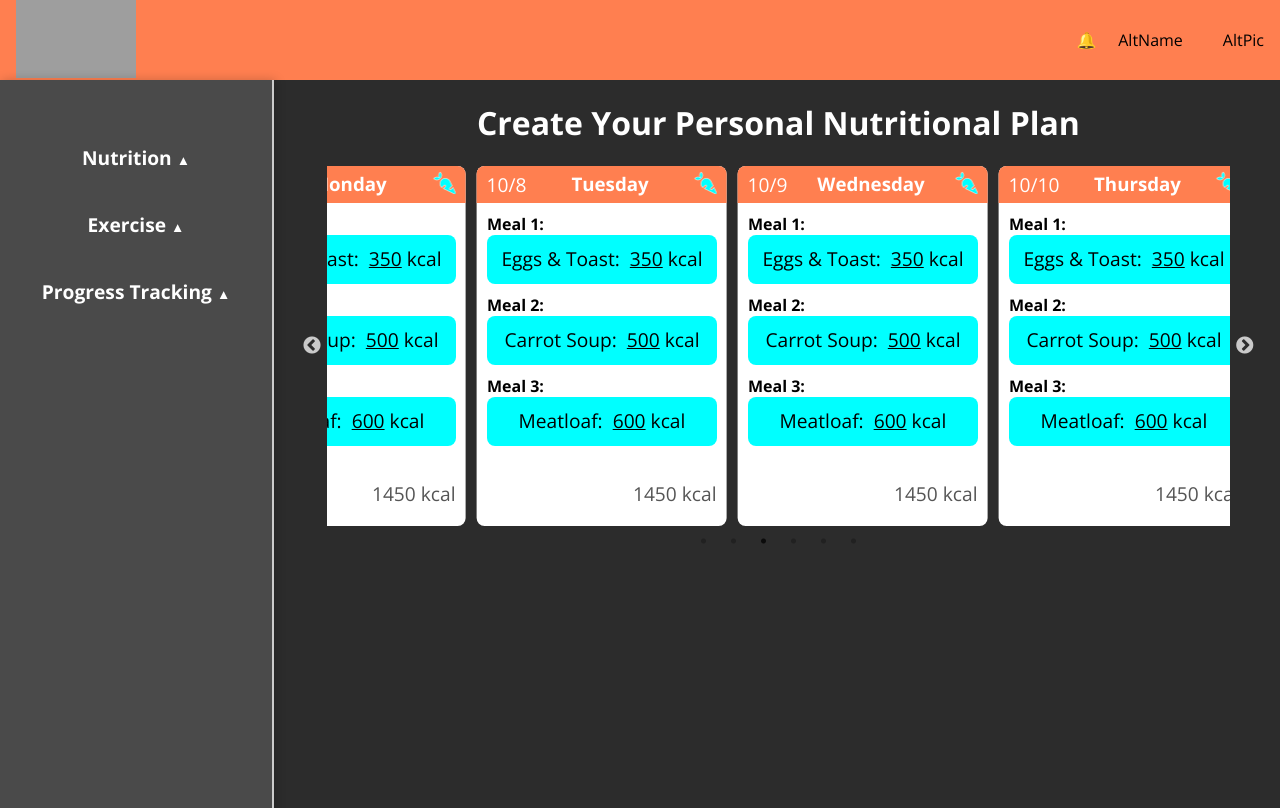
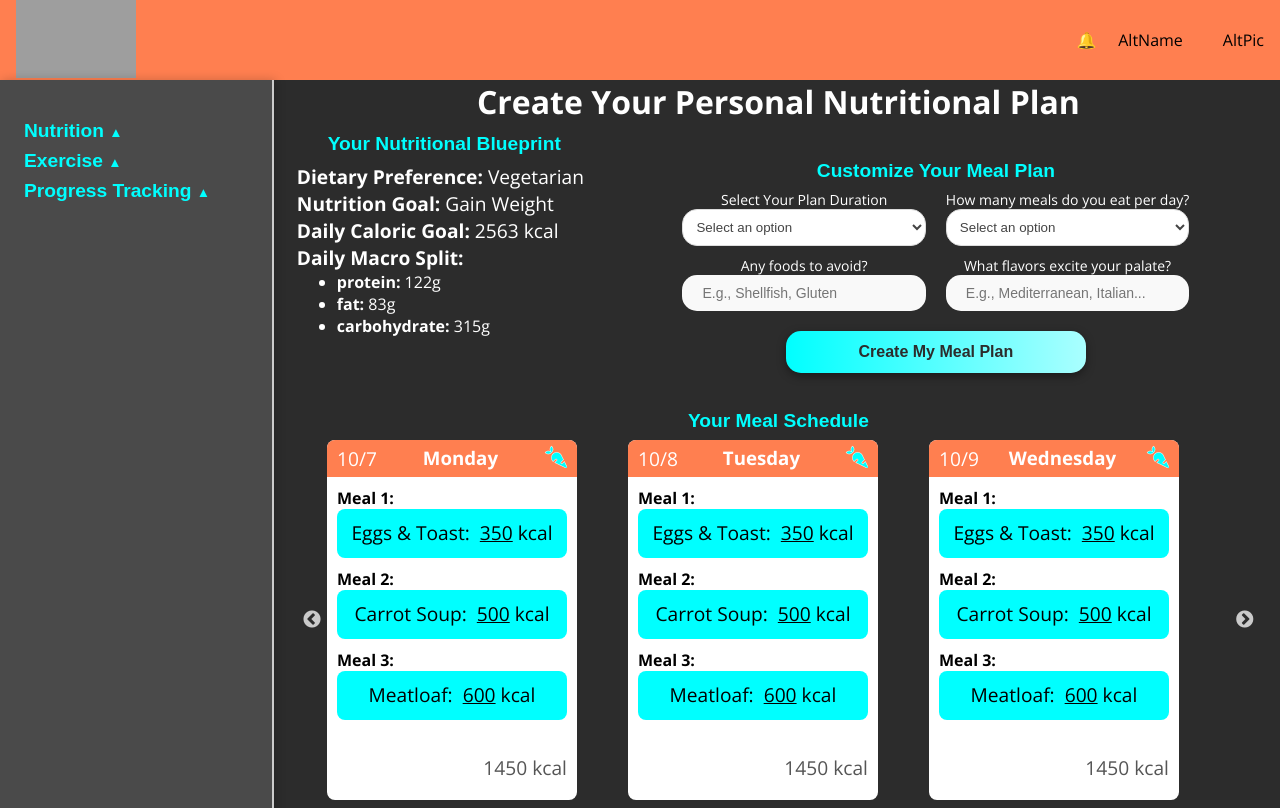
Before and after one commit to cstlford/ShapeShift_Frontend, a React (Vite) app in the folder frontend/: page /dashboard/nutrition/plan in a window 1280 px wide. Built offline with nearby package versions, Linux system fonts and the light colour scheme; grey boxes are pictures that could not be loaded.

Commit message:
Nutrition page: added forms

```diff
--- a/frontend/src/components/Dashboard/SideNavbarComponent/index.css
+++ b/frontend/src/components/Dashboard/SideNavbarComponent/index.css
@@ -13,7 +13,7 @@
 
 .sidenav-header {
   display: flex;
-  justify-content: center;
+  justify-content: flex-start;
   cursor: pointer;
 }
 
--- a/frontend/src/components/InputForm/index.tsx
+++ b/frontend/src/components/InputForm/index.tsx
@@ -7,9 +7,7 @@ interface Props {
   label?: string;
   value: string | number;
   width?: string;
-  onChange: (
-    e: React.ChangeEvent<HTMLInputElement | HTMLSelectElement>
-  ) => void;
+  onChange: (e: React.ChangeEvent<HTMLInputElement>) => void;
 }
 
 const InputForm: React.FC<Props> = ({
--- a/frontend/src/components/MainComponent/index.tsx
+++ b/frontend/src/components/MainComponent/index.tsx
@@ -2,7 +2,7 @@ import "./index.css";
 const MainComponent: React.FC<{ children: React.ReactNode }> = ({
   children,
 }) => {
-  return <main className="main-content">{children}</main>;
+  return <div className="main-content">{children}</div>;
 };
 
 export default MainComponent;
--- a/frontend/src/components/MealCarousel/index.tsx
+++ b/frontend/src/components/MealCarousel/index.tsx
@@ -21,18 +21,11 @@ interface CarouselProps {
 
 const MealCarousel: React.FC<CarouselProps> = ({ mealData }) => {
   const settings = {
-    className: "center",
-    centerMode: true,
     dots: true,
-    infinite: true,
-    centerPadding: "60px",
-    speed: 2000,
-    slidesToShow: 3,
+    speed: 500,
+    slidesToShow: 3, // Show 1 card at a time for most screen sizes
     slidesToScroll: 1,
-    autoplay: true,
-    autoplaySpeed: 2000,
-    cssEase: "linear",
-    pauseOnHover: true,
+    centerPadding: "40px", // Default padding for larger screens
   };
   const getIncrementedDate = (startDate: Date, daysToAdd: number) => {
     const newDate = new Date(startDate);
--- a/frontend/src/pages/App/DashboardPage/index.css
+++ b/frontend/src/pages/App/DashboardPage/index.css
@@ -5,23 +5,3 @@
   box-shadow: 0 2px 5px rgba(0, 0, 0, 0.1);
   border-radius: 20px;
 }
-
-.box1 {
-  flex: 2;
-  margin: 10px 10px 10px 10px;
-  height: 45%;
-}
-
-.box-container {
-  display: flex;
-  justify-content: space-between;
-  height: 40%;
-  gap: 10px;
-  margin: 0px 10px 10px 10px;
-}
-
-.box2 {
-  flex: 1;
-  height: 100%;
-  margin: 0px;
-}
--- a/frontend/src/pages/App/NutritionPage/index.css
+++ b/frontend/src/pages/App/NutritionPage/index.css
@@ -1,3 +1,40 @@
 h1 {
+  margin: 0 0 10px 0;
+}
+
+h2 {
+  color: #00ffff;
+  margin: 0px;
+  text-align: center;
+  font-family: sans-serif;
+}
+
+.container {
+  display: flex;
+  flex-direction: row;
+  width: 100%;
+  align-items: flex-start;
+}
+
+.nutrition-info {
+  flex: 3;
+  color: white;
+  padding-left: 20px;
+}
+.nutrition-info > * {
   margin: 0;
 }
+
+.customize {
+  display: flex;
+  flex: 7;
+  padding: 0px;
+  color: white;
+  align-items: center;
+}
+
+.cols {
+  display: grid;
+  grid-template-columns: 1fr 1fr;
+  gap: 20px;
+}
--- a/frontend/src/pages/App/NutritionPage/index.tsx
+++ b/frontend/src/pages/App/NutritionPage/index.tsx
@@ -1,7 +1,16 @@
+import { useState } from "react";
+import Button from "../../../components/Button";
+import InputForm from "../../../components/InputForm";
 import MealCarousel from "../../../components/MealCarousel";
+import SelectForm from "../../../components/SelectForm";
 import AppLayout from "../../../layouts/AppLayout";
+import "./index.css";
 
 const NutritionPage = () => {
+  const [planDuration, setPlanDuration] = useState("");
+  const [foodsToAvoid, setFoodsToAvoid] = useState("");
+  const [mealCount, setMealCount] = useState("");
+  const [flavorPreferences, setFlavorPreferences] = useState("");
   const meals = [
     [
       {
@@ -142,9 +151,131 @@ const NutritionPage = () => {
       },
     ],
   ];
+
+  const nutritionInfo = {
+    dietaryPreference: "Vegetarian",
+    nutritionGoal: "Gain Weight",
+    dailyCaloricGoal: 2563,
+    macroSplit: {
+      protein: 122,
+      fat: 83,
+      carbohydrates: 315,
+    },
+  };
+  const handlePlanDurationChange = (
+    e: React.ChangeEvent<HTMLSelectElement>
+  ) => {
+    setPlanDuration(e.target.value);
+  };
+
+  const handleFoodsToAvoidChange = (e: React.ChangeEvent<HTMLInputElement>) => {
+    setFoodsToAvoid(e.target.value);
+  };
+
+  const handleMealCountChange = (e: React.ChangeEvent<HTMLSelectElement>) => {
+    setMealCount(e.target.value);
+  };
+
+  const handleFlavorPreferencesChange = (
+    e: React.ChangeEvent<HTMLInputElement>
+  ) => {
+    setFlavorPreferences(e.target.value);
+  };
+
+  const handleSubmit = (e: React.FormEvent<HTMLFormElement>): void => {
+    e.preventDefault();
+    console.log("Form submitted with the following data:");
+    console.log({
+      planDuration,
+      foodsToAvoid,
+      mealCount,
+      flavorPreferences,
+    });
+  };
+  const timeOptions = [
+    { name: "This week", id: 1 },
+    { name: "Next 14 days", id: 2 },
+  ];
+  const numberOptions = [
+    { name: "One", id: 1 },
+    { name: "Two", id: 2 },
+    { name: "Three", id: 3 },
+    { name: "Four", id: 4 },
+    { name: "Five", id: 5 },
+    { name: "Six", id: 6 },
+  ];
+
   return (
     <AppLayout>
       <h1>Create Your Personal Nutritional Plan</h1>
+      <div className="container">
+        <div className="nutrition-info">
+          <h2>Your Nutritional Blueprint</h2>
+          <p>
+            <strong>Dietary Preference:</strong>{" "}
+            {nutritionInfo.dietaryPreference}
+          </p>
+          <p>
+            <strong>Nutrition Goal:</strong> {nutritionInfo.nutritionGoal}
+          </p>
+          <p>
+            <strong>Daily Caloric Goal:</strong>{" "}
+            {nutritionInfo.dailyCaloricGoal} kcal
+          </p>
+          <p>
+            <strong>Daily Macro Split:</strong>
+          </p>
+          <ul>
+            <li>
+              <strong>protein:</strong> {nutritionInfo.macroSplit.protein}g
+            </li>
+            <li>
+              <strong>fat:</strong> {nutritionInfo.macroSplit.fat}g
+            </li>
+            <li>
+              <strong>carbohydrate:</strong>{" "}
+              {nutritionInfo.macroSplit.carbohydrates}g
+            </li>
+          </ul>
+        </div>
+        <form className="customize" onSubmit={handleSubmit}>
+          <h2>Customize Your Meal Plan</h2>
+          <div className="cols">
+            <div className="col">
+              <SelectForm
+                value={planDuration}
+                label="Select Your Plan Duration"
+                options={timeOptions}
+                onChange={handlePlanDurationChange}
+              />
+              <InputForm
+                placeholder="E.g., Shellfish, Gluten"
+                label="Any foods to avoid?"
+                value={foodsToAvoid}
+                type="text"
+                onChange={handleFoodsToAvoidChange}
+              />
+            </div>
+            <div className="col">
+              <SelectForm
+                value={mealCount}
+                label="How many meals do you eat per day?"
+                options={numberOptions}
+                onChange={handleMealCountChange}
+              />
+              <InputForm
+                placeholder="E.g., Mediterranean, Italian..."
+                label="What flavors excite your palate?"
+                value={flavorPreferences}
+                type="text"
+                onChange={handleFlavorPreferencesChange}
+              />
+            </div>
+          </div>
+          <Button style="blue">Create My Meal Plan</Button>
+        </form>
+      </div>
+      <h2>Your Meal Schedule</h2>
       <MealCarousel mealData={meals} />
     </AppLayout>
   );
```
